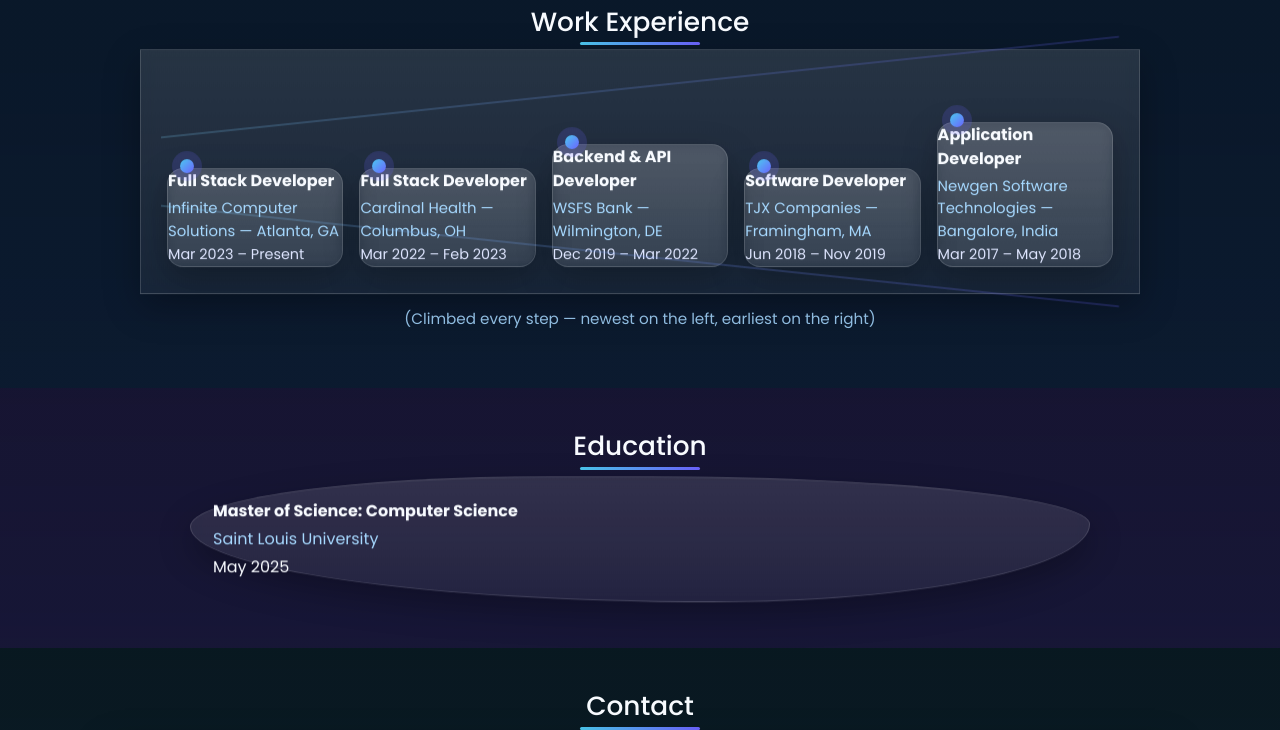
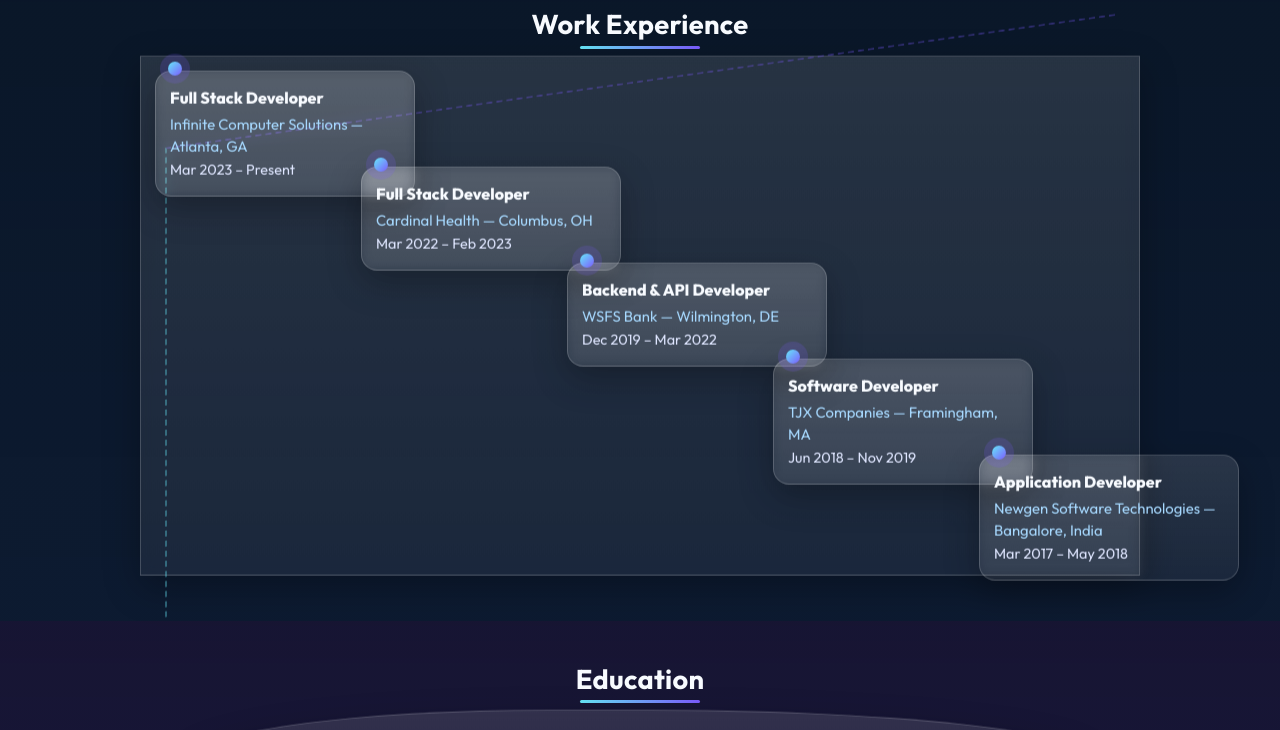
Before and after one commit to Akhilpurella/akhil-portfolio, a plain HTML site: page index.html in a window 1280 px wide. Shown: the part 909-1639 px from the top of the page. Drawn offline with nearby package versions, Linux system fonts and the light colour scheme; animation ran at ten frames a second.

Commit message:
Update index.html

```diff
--- a/index.html
+++ b/index.html
@@ -7,45 +7,42 @@
 
 <link href="https://cdn.jsdelivr.net/npm/bootstrap@5.3.0/dist/css/bootstrap.min.css" rel="stylesheet">
 <link href="https://cdnjs.cloudflare.com/ajax/libs/font-awesome/6.5.0/css/all.min.css" rel="stylesheet">
+<link href="https://fonts.googleapis.com/css2?family=Outfit:wght@300;400;500;600;700;800&display=swap" rel="stylesheet">
 
 <style>
-  @import url('https://fonts.googleapis.com/css2?family=Poppins:wght@300;400;500;600;700&display=swap');
-
   :root{
-    --ink:#f8fbff; --muted:#b9c3e6; --line:rgba(255,255,255,.15);
-    --primary:#6c63ff; --secondary:#4cc9f0; --accent:#c084fc;
+    --ink:#f8fbff; --muted:#b9c3e6; --line:rgba(255,255,255,.18);
+    --primary:#7c5cff; --secondary:#67e8f9; --accent:#c084fc;
     --chip-bg:rgba(255,255,255,.10); --chip-brd:rgba(255,255,255,.22);
 
-    /* band colors — semi-transparent so particles show through */
-    --band-hero:linear-gradient(180deg, rgba(15,19,43,.78), rgba(17,21,57,.58));
-    --band-about:linear-gradient(180deg, rgba(13,34,53,.70), rgba(15,42,72,.54));
-    --band-skills:linear-gradient(180deg, rgba(34,15,53,.70), rgba(45,20,69,.54));
-    --band-xp:linear-gradient(180deg, rgba(8,27,42,.70), rgba(10,36,56,.54));
-    --band-edu:linear-gradient(180deg, rgba(26,23,55,.72), rgba(30,28,68,.56));
-    --band-ct:linear-gradient(180deg, rgba(7,28,31,.72), rgba(10,38,42,.56));
+    /* semi-transparent bands so particles glow through */
+    --band-hero:linear-gradient(180deg, rgba(16,22,49,.78), rgba(18,22,64,.56));
+    --band-about:linear-gradient(180deg, rgba(10,40,62,.66), rgba(18,50,84,.48));
+    --band-skills:linear-gradient(180deg, rgba(38,16,62,.64), rgba(52,22,84,.46));
+    --band-xp:linear-gradient(180deg, rgba(8,27,42,.64), rgba(12,40,62,.46));
+    --band-edu:linear-gradient(180deg, rgba(28,24,58,.66), rgba(34,30,78,.48));
+    --band-ct:linear-gradient(180deg, rgba(7,28,33,.66), rgba(12,38,43,.48));
   }
 
   *{box-sizing:border-box}
   body{
-    margin:0; color:var(--ink); font-family:'Poppins',system-ui,-apple-system,Segoe UI,Roboto,Arial;
-    background:#0e1026;
-    overflow-x:hidden;
+    margin:0; color:var(--ink);
+    font-family:'Outfit',system-ui,-apple-system,Segoe UI,Roboto,Arial;
+    background:#0e1026; overflow-x:hidden;
   }
 
-  /* particles + pattern so background never feels empty */
-  #particles-js{position:fixed;inset:0;z-index:-3;opacity:.55}
+  /* particles + a faint grid so background never feels empty */
+  #particles-js{position:fixed;inset:0;z-index:-3;opacity:.65}
   .pattern{
-    position:fixed;inset:0;z-index:-2;pointer-events:none;opacity:.10;
+    position:fixed;inset:0;z-index:-2;pointer-events:none;opacity:.12;
     background-image: radial-gradient(rgba(255,255,255,.18) 1px, transparent 1px);
     background-size: 18px 18px;
   }
-
-  /* top scroll progress bar */
   .progressbar{position:fixed;top:0;left:0;height:3px;background:linear-gradient(90deg,var(--secondary),var(--primary));width:0;z-index:1000}
 
   .container{max-width:1100px;margin:0 auto;padding:0 18px}
 
-  /* ===== bands (each section = full-width color) ===== */
+  /* section bands */
   .band{padding:42px 0; position:relative}
   .hero{background:var(--band-hero)}
   .about{background:var(--band-about)}
@@ -54,7 +51,7 @@
   .edu{background:var(--band-edu)}
   .ct{background:var(--band-ct)}
 
-  /* ===== HERO (photo left, bio right) ===== */
+  /* hero (photo left, bio right) */
   .hero-grid{display:grid; grid-template-columns:320px 1fr; gap:26px; align-items:center}
   @media (max-width: 900px){
     .hero-grid{grid-template-columns:1fr; text-align:center}
@@ -63,61 +60,51 @@
   .profile-wrap{display:flex; align-items:center; justify-content:center}
   .profile-img{
     width:280px; height:280px; border-radius:50%; object-fit:cover;
-    border:6px solid var(--line); box-shadow:0 18px 46px rgba(0,0,0,.38); background:#0b1226;
+    border:6px solid var(--line); box-shadow:0 18px 46px rgba(0,0,0,.38);
     animation:float1 9s ease-in-out infinite;
   }
   .name{
-    font-size:3rem; font-weight:700; margin:0 0 6px;
+    font-size:3.1rem; font-weight:800; margin:0 0 6px;
     background:linear-gradient(90deg,var(--secondary),var(--primary),var(--accent));
     -webkit-background-clip:text; -webkit-text-fill-color:transparent;
+    letter-spacing:.2px;
   }
   .title{font-size:1.15rem;margin:4px 0 12px;color:var(--muted)}
-
+  .chip-strip{display:flex;gap:8px;flex-wrap:wrap;margin-top:10px}
+  .chip{padding:7px 10px;border-radius:999px;font-size:.92rem;background:var(--chip-bg);border:1px solid var(--chip-brd)}
   .social-links{display:flex;gap:12px;flex-wrap:wrap;margin:10px 0}
   .social-link{
-    width:44px;height:44px;border-radius:10px;display:flex;align-items:center;justify-content:center;
+    width:44px;height:44px;border-radius:12px;display:flex;align-items:center;justify-content:center;
     background:var(--chip-bg); border:1px solid var(--chip-brd); color:#fff;font-size:18px;transition:.2s
   }
-  .social-link:hover{transform:translateY(-3px);background:linear-gradient(135deg,rgba(108,99,255,.35),rgba(76,201,240,.25))}
-  .chip-strip{display:flex;gap:8px;flex-wrap:wrap;margin-top:10px}
-  .chip{padding:7px 10px;border-radius:999px;font-size:.9rem;background:var(--chip-bg);border:1px solid var(--chip-brd)}
+  .social-link:hover{transform:translateY(-3px);background:linear-gradient(135deg,rgba(124,92,255,.35),rgba(103,232,249,.25))}
 
-  /* ===== Shared title ===== */
+  /* section titles */
   .section-title{
-    text-align:center;font-size:1.65rem;margin:0 0 18px;position:relative
+    text-align:center;font-size:1.7rem;margin:0 0 18px;position:relative;font-weight:700;letter-spacing:.3px
   }
   .section-title::after{
     content:'';position:absolute;bottom:-8px;left:50%;transform:translateX(-50%);
     width:120px;height:3px;border-radius:10px;background:linear-gradient(90deg,var(--secondary),var(--primary))
   }
 
-  /* ===== Glass cards + reveal + “dance” ===== */
+  /* glass cards + reveal + dance */
   .glass{
     background:linear-gradient(180deg, rgba(255,255,255,.12), rgba(255,255,255,.06));
-    border:1px solid var(--line);
-    box-shadow:0 12px 34px rgba(0,0,0,.28);
-    backdrop-filter: blur(6px);
+    border:1px solid var(--line); box-shadow:0 12px 34px rgba(0,0,0,.28); backdrop-filter: blur(6px);
   }
   .cardx{padding:18px; transform:translateY(14px) scale(.98); opacity:0}
   .cardx.show{transform:none;opacity:1;transition:.65s cubic-bezier(.22,.65,.18,1)}
-  /* subtle “dancing” wiggle */
   .dance{animation:dance 8s ease-in-out infinite}
   .dance2{animation:dance 8s ease-in-out 1.2s infinite}
-  .dance3{animation:dance 8s ease-in-out 2.1s infinite}
-  @keyframes dance{
-    0%,100%{ transform:translateY(0) }
-    50%{ transform:translateY(-6px) }
-  }
-  @keyframes float1{
-    0%,100%{ transform:translateY(0) }
-    50%{ transform:translateY(-10px) }
-  }
+  @keyframes dance{0%,100%{transform:translateY(0)}50%{transform:translateY(-6px)}}
+  @keyframes float1{0%,100%{transform:translateY(0)}50%{transform:translateY(-10px)}}
 
-  /* ===== About (pill) ===== */
+  /* about pill */
   .about-card{max-width:900px;margin:0 auto;border-radius:999px}
 
-  /* ===== Skills (compact + toggle; notched) ===== */
-  .skills-wrap{max-width:900px;margin:0 auto;border-radius:18px; clip-path: polygon(0 12px, 12px 0, calc(100% - 12px) 0, 100% 12px, 100% calc(100% - 12px), calc(100% - 12px) 100%, 12px 100%, 0 calc(100% - 12px));}
+  /* skills notched */
+  .skills-wrap{max-width:900px;margin:0 auto;border-radius:18px;clip-path:polygon(0 12px,12px 0,calc(100% - 12px) 0,100% 12px,100% calc(100% - 12px),calc(100% - 12px) 100%,12px 100%,0 calc(100% - 12px));}
   .skills-rows{display:grid;gap:8px}
   .row-collapse{display:flex;flex-wrap:wrap;gap:8px}
   .hidden{display:none}
@@ -125,54 +112,52 @@
     margin-top:10px; display:inline-block; padding:7px 12px; border-radius:10px; cursor:pointer;
     border:1px solid var(--line); background:rgba(255,255,255,.08); color:#eaf2ff; font-size:.9rem;
   }
-  .toggle-btn:hover{background:linear-gradient(90deg,rgba(108,99,255,.25),rgba(76,201,240,.18))}
+  .toggle-btn:hover{background:linear-gradient(90deg,rgba(124,92,255,.25),rgba(103,232,249,.18))}
 
-  /* ===== Experience LADDER ===== */
-  .ladder-wrap{position:relative; max-width:1000px; margin:0 auto}
-  /* diagonal “rails” */
-  .ladder-wrap::before,
-  .ladder-wrap::after{
-    content:""; position:absolute; left:2%; right:2%; top:36px; height:2px;
-    background:linear-gradient(90deg, rgba(125,211,252,.6), rgba(108,99,255,.6));
-    transform:skewY(-6deg);
-    opacity:.35; filter:blur(.2px);
+  /* ========== EXPERIENCE: DIAGONAL LADDER (vertical flow) ========== */
+  .ladder-diag{
+    position:relative;
+    height:520px; /* canvas height for steps */
+    max-width:1000px; margin:0 auto;
   }
-  .ladder-wrap::after{ top:auto; bottom:36px; transform:skewY(6deg) }
+  /* diagonal guide line */
+  .ladder-diag::before{
+    content:""; position:absolute; left:24px; top:24px; right:24px; bottom:24px;
+    border-left:2px dashed rgba(103,232,249,.35);
+    border-top:2px dashed rgba(124,92,255,.35);
+    transform:skewY(-8deg);
+    border-right:none; border-bottom:none;
+    pointer-events:none;
+  }
+  .step{
+    position:absolute; width:260px; padding:14px; border-radius:16px;
+  }
+  /* position each step by index: top increases, left increases = diagonal down */
+  .step[data-i="0"]{ top:14px;  left:14px; }
+  .step[data-i="1"]{ top:110px; left:220px; }
+  .step[data-i="2"]{ top:206px; left:426px; }
+  .step[data-i="3"]{ top:302px; left:632px; }
+  .step[data-i="4"]{ top:398px; left:838px; }
 
-  .ladder{
-    position:relative;
-    display:grid; gap:16px;
-    grid-template-columns: repeat(5, minmax(170px, 1fr));
-    align-items:end;
-    padding:28px 8px 8px;
-  }
-  @media (max-width: 1100px){
-    .ladder{grid-template-columns: repeat(auto-fit, minmax(220px, 1fr))}
+  .step .role{font-weight:800;font-size:1rem;margin-bottom:4px}
+  .step .company{font-size:.93rem;color:#a7d9ff;margin-bottom:2px}
+  .step .duration{font-size:.9rem;color:#dfe6ff}
+  .step::before{
+    content:""; position:absolute; left:12px; top:-10px; width:14px; height:14px; border-radius:50%;
+    background:linear-gradient(135deg,var(--secondary),var(--primary));
+    box-shadow:0 0 0 8px rgba(124,92,255,.18);
   }
 
-  .rung{
-    position:relative;
-    /* Step height: higher index sits higher -> “climb” left → right */
-    margin-top: calc((4 - var(--i)) * 18px);
-    border-radius:16px;
-  }
-  .rung .role{font-weight:700;font-size:1rem;margin-bottom:4px}
-  .rung .company{font-size:.93rem;color:#a7d9ff;margin-bottom:2px}
-  .rung .duration{font-size:.9rem;color:#dfe6ff}
-
-  /* connector dot on each rung */
-  .rung::before{
-    content:""; position:absolute; left:12px; top:-10px; width:14px; height:14px; border-radius:50%;
-    background:linear-gradient(135deg,var(--secondary),var(--primary));
-    box-shadow:0 0 0 8px rgba(108,99,255,.18);
+  /* responsive: stack nicely on small screens */
+  @media (max-width: 1100px){
+    .ladder-diag{height:auto}
+    .ladder-diag::before{display:none}
+    .step{position:static; width:auto; margin-bottom:12px}
   }
 
-  /* ===== Education blob ===== */
-  .edu-card{
-    max-width:900px;margin:0 auto; padding:22px; border-radius:40% 50% 42% 58% / 40% 38% 62% 60%;
-  }
+  /* education blob */
+  .edu-card{max-width:900px;margin:0 auto; padding:22px; border-radius:40% 50% 42% 58% / 40% 38% 62% 60%}
 
-  /* ===== Contact ===== */
   .footer{text-align:center;padding:20px 0;color:#c7d1f2}
 </style>
 </head>
@@ -181,7 +166,7 @@
   <div class="pattern"></div>
   <div class="progressbar" id="progress"></div>
 
-  <!-- ================= HERO ================= -->
+  <!-- HERO -->
   <section class="band hero">
     <div class="container">
       <div class="hero-grid">
@@ -209,7 +194,7 @@
     </div>
   </section>
 
-  <!-- ================= ABOUT (PILL + dance) ================= -->
+  <!-- ABOUT -->
   <section class="band about">
     <div class="container">
       <h2 class="section-title">About</h2>
@@ -221,19 +206,17 @@
     </div>
   </section>
 
-  <!-- ================= SKILLS (NOTCHED + dance) ================= -->
+  <!-- SKILLS -->
   <section class="band skills">
     <div class="container">
       <h2 class="section-title">Skills</h2>
       <div class="cardx glass skills-wrap dance2 show">
         <div class="skills-rows">
-          <!-- concise row -->
           <div class="row-collapse">
             <span class="chip">Java</span><span class="chip">Spring Boot</span><span class="chip">React</span>
             <span class="chip">Angular</span><span class="chip">REST APIs</span><span class="chip">Kafka</span>
             <span class="chip">AWS</span><span class="chip">PostgreSQL</span>
           </div>
-          <!-- hidden extras -->
           <div id="moreSkills" class="hidden">
             <div class="row-collapse" style="margin-top:6px">
               <span class="chip">JavaScript</span><span class="chip">TypeScript</span><span class="chip">HTML5</span><span class="chip">CSS3</span>
@@ -250,53 +233,47 @@
     </div>
   </section>
 
-  <!-- ================= EXPERIENCE (LADDER + dance) ================= -->
+  <!-- EXPERIENCE (DIAGONAL LADDER) -->
   <section class="band xp">
     <div class="container">
       <h2 class="section-title">Work Experience</h2>
 
-      <div class="cardx glass ladder-wrap dance3 show">
-        <div class="ladder">
-          <!-- Rung 1 -->
-          <div class="rung glass" style="--i:0">
+      <div class="cardx glass ladder-diag dance show">
+        <!-- Newest (top-left) to oldest (bottom-right) -->
+        <div class="step glass" data-i="0">
           <div class="role">Full Stack Developer</div>
           <div class="company">Infinite Computer Solutions — Atlanta, GA</div>
           <div class="duration">Mar 2023 – Present</div>
         </div>
-          <!-- Rung 2 -->
-          <div class="rung glass" style="--i:1">
+
+        <div class="step glass" data-i="1">
           <div class="role">Full Stack Developer</div>
           <div class="company">Cardinal Health — Columbus, OH</div>
           <div class="duration">Mar 2022 – Feb 2023</div>
         </div>
-          <!-- Rung 3 -->
-          <div class="rung glass" style="--i:2">
+
+        <div class="step glass" data-i="2">
           <div class="role">Backend & API Developer</div>
           <div class="company">WSFS Bank — Wilmington, DE</div>
           <div class="duration">Dec 2019 – Mar 2022</div>
         </div>
-          <!-- Rung 4 -->
-          <div class="rung glass" style="--i:3">
+
+        <div class="step glass" data-i="3">
           <div class="role">Software Developer</div>
           <div class="company">TJX Companies — Framingham, MA</div>
           <div class="duration">Jun 2018 – Nov 2019</div>
         </div>
-          <!-- Rung 5 -->
-          <div class="rung glass" style="--i:4">
+
+        <div class="step glass" data-i="4">
           <div class="role">Application Developer</div>
           <div class="company">Newgen Software Technologies — Bangalore, India</div>
           <div class="duration">Mar 2017 – May 2018</div>
         </div>
       </div>
     </div>
-
-      <p class="text-center mt-2" style="color:#a7d9ff;opacity:.85;font-size:.95rem">
-        (Climbed every step — newest on the left, earliest on the right)
-      </p>
-    </div>
   </section>
 
-  <!-- ================= EDUCATION (BLOB + dance) ================= -->
+  <!-- EDUCATION -->
   <section class="band edu">
     <div class="container">
       <h2 class="section-title">Education</h2>
@@ -308,7 +285,7 @@
     </div>
   </section>
 
-  <!-- ================= CONTACT (dance) ================= -->
+  <!-- CONTACT -->
   <section class="band ct">
     <div class="container">
       <h2 class="section-title">Contact</h2>
@@ -331,17 +308,22 @@
   // Year
   document.getElementById('year').textContent = new Date().getFullYear();
 
-  // Particles
+  // Particles (brighter cyan/purple so they pop through)
   particlesJS('particles-js',{
-    particles:{number:{value:70,density:{enable:true,value_area:800}},color:{value:"#ffffff"},
-      shape:{type:"circle"},opacity:{value:0.45,random:true},size:{value:2.8,random:true},
-      line_linked:{enable:true,distance:150,color:"#ffffff",opacity:0.35,width:1},
-      move:{enable:true,speed:1.8,random:true,out_mode:"out"}},
+    particles:{
+      number:{value:75,density:{enable:true,value_area:800}},
+      color:{value:["#67e8f9","#c084fc","#a78bfa"]},
+      shape:{type:"circle"},
+      opacity:{value:0.5,random:true},
+      size:{value:2.6,random:true},
+      line_linked:{enable:true,distance:150,color:"#a7c4ff",opacity:0.35,width:1},
+      move:{enable:true,speed:1.9,random:true,out_mode:"out"}
+    },
     interactivity:{events:{onhover:{enable:true,mode:"repulse"},onclick:{enable:true,mode:"push"}}},
     retina_detect:true
   });
 
-  // Scroll reveal for cardx
+  // Reveal
   const io = new IntersectionObserver((entries)=>{
     entries.forEach(e=>{ if(e.isIntersecting){ e.target.classList.add('show'); io.unobserve(e.target);} });
   }, {threshold:.12});
```
Lines whose indentation alone changed are shown as unchanged.
